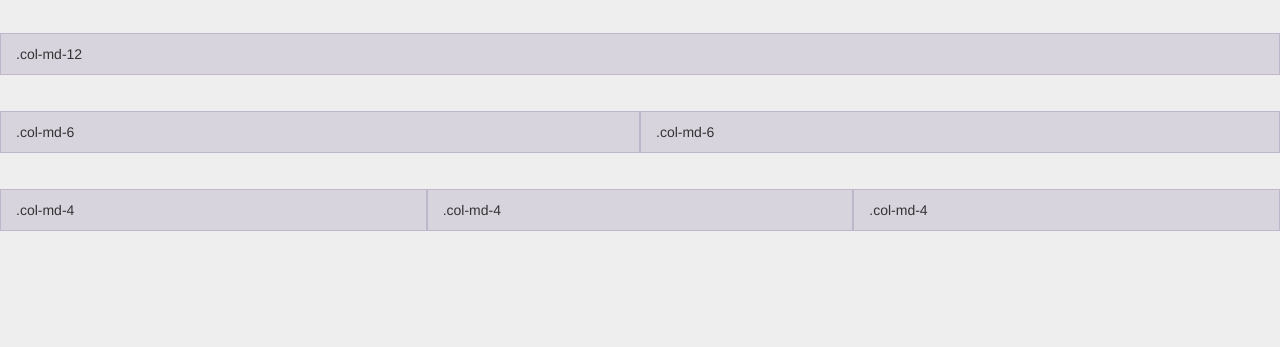
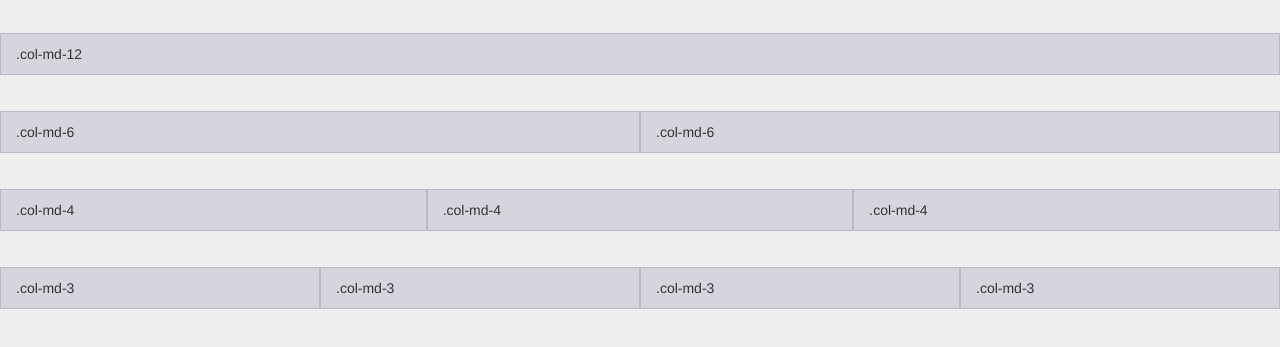
Before and after one commit to scottsilvi/paw, a plain HTML site: page pages/gridsystem.html in a window 1280 px wide. Shown: the part 167-514 px from the top of the page. Drawn offline with nearby package versions, Linux system fonts and the light colour scheme.

Commit message:
added 4 column row

```diff
--- a/pages/gridsystem.html
+++ b/pages/gridsystem.html
@@ -46,6 +46,32 @@
     <div class="col-md-4">.col-md-4</div>
     <div class="col-md-4">.col-md-4</div>
   </div>
+  <div class="row">
+    <div class="col-md-3">.col-md-3</div>
+    <div class="col-md-3">.col-md-3</div>
+    <div class="col-md-3">.col-md-3</div>
+    <div class="col-md-3">.col-md-3</div>
+  </div>
+
+
+
+
+
+
+
+
+
+
+
+
+
+
+
+
+
+
+
+
 </div>
 
 <!-- jQuery (necessary for Bootstrap's JavaScript plugins) -->
```
